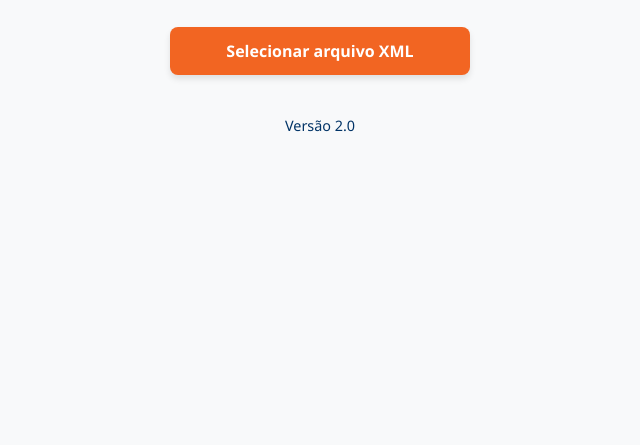
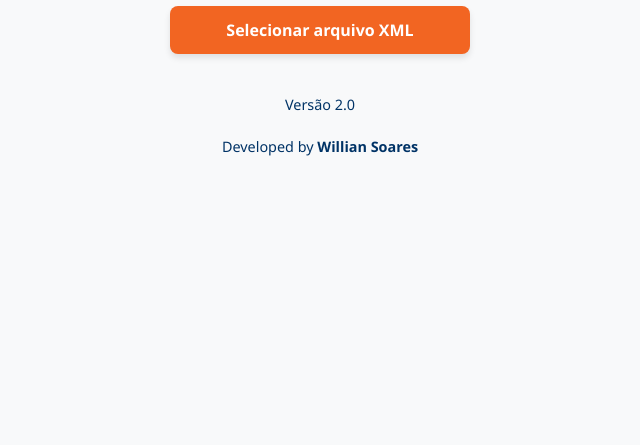
Before and after one commit to WillianSoares93/nfe-viewer-frontend, a plain HTML site: page index.html in a window 1280 px wide. Shown: the part 355-800 px from the top of the page, without its empty margins (320-960 px from the left). Drawn offline with nearby package versions, Linux system fonts and the light colour scheme.

Commit message:
Update index.html

```diff
--- a/index.html
+++ b/index.html
@@ -298,6 +298,10 @@
     </div>
 
     <div class="footer">Versão 2.0</div>
+    <!-- Créditos adicionados aqui -->
+    <div class="footer">
+      Developed by <a href="https://www.instagram.com/willian_soares93/" target="_blank" style="color: var(--primary-blue); text-decoration: none; font-weight: bold;">Willian Soares</a>
+    </div>
   </div>
 
   <!-- Seção do Visualizador de NF-e (inicialmente oculta) -->
```
Lines whose indentation alone changed are shown as unchanged.
